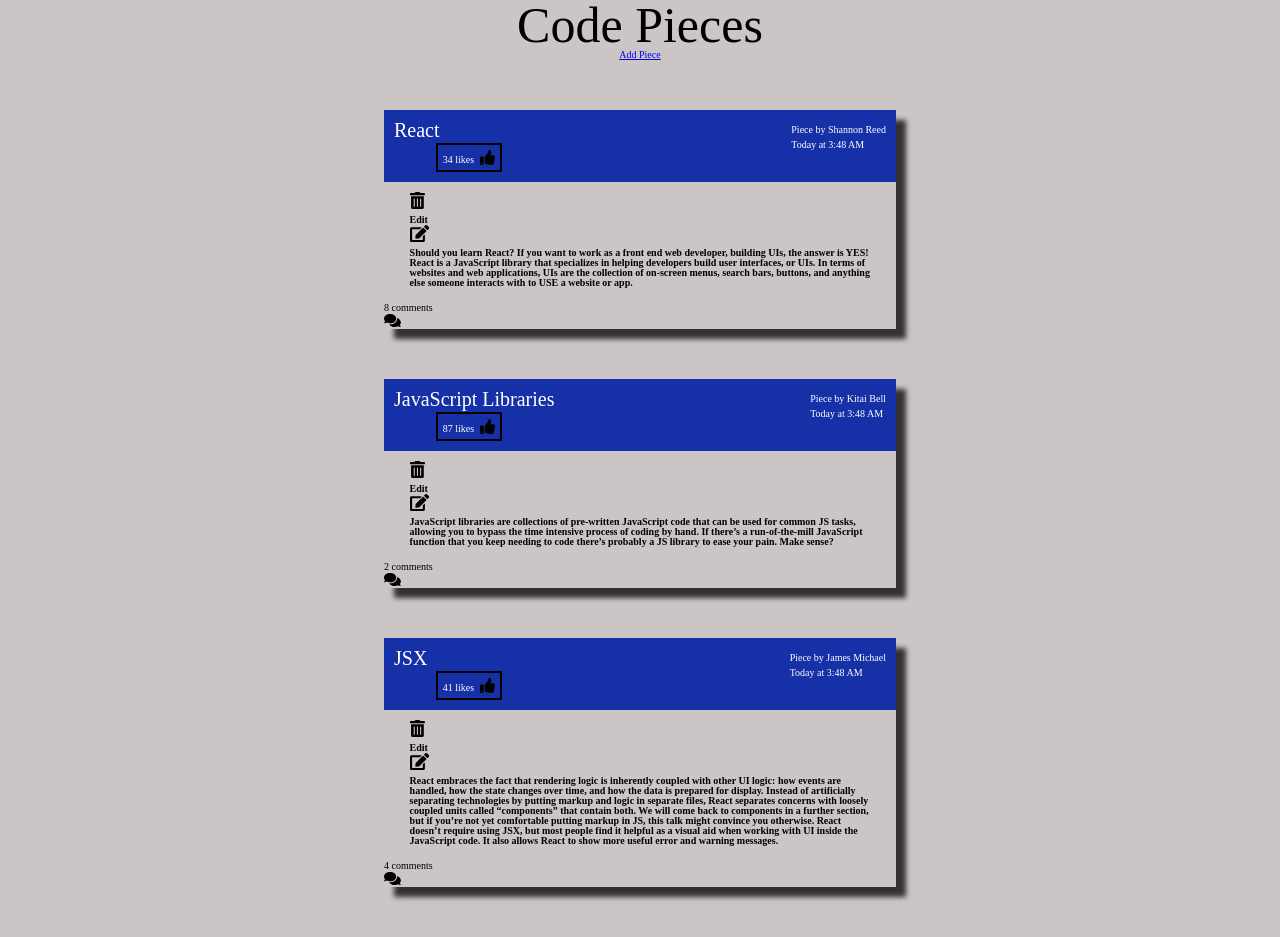
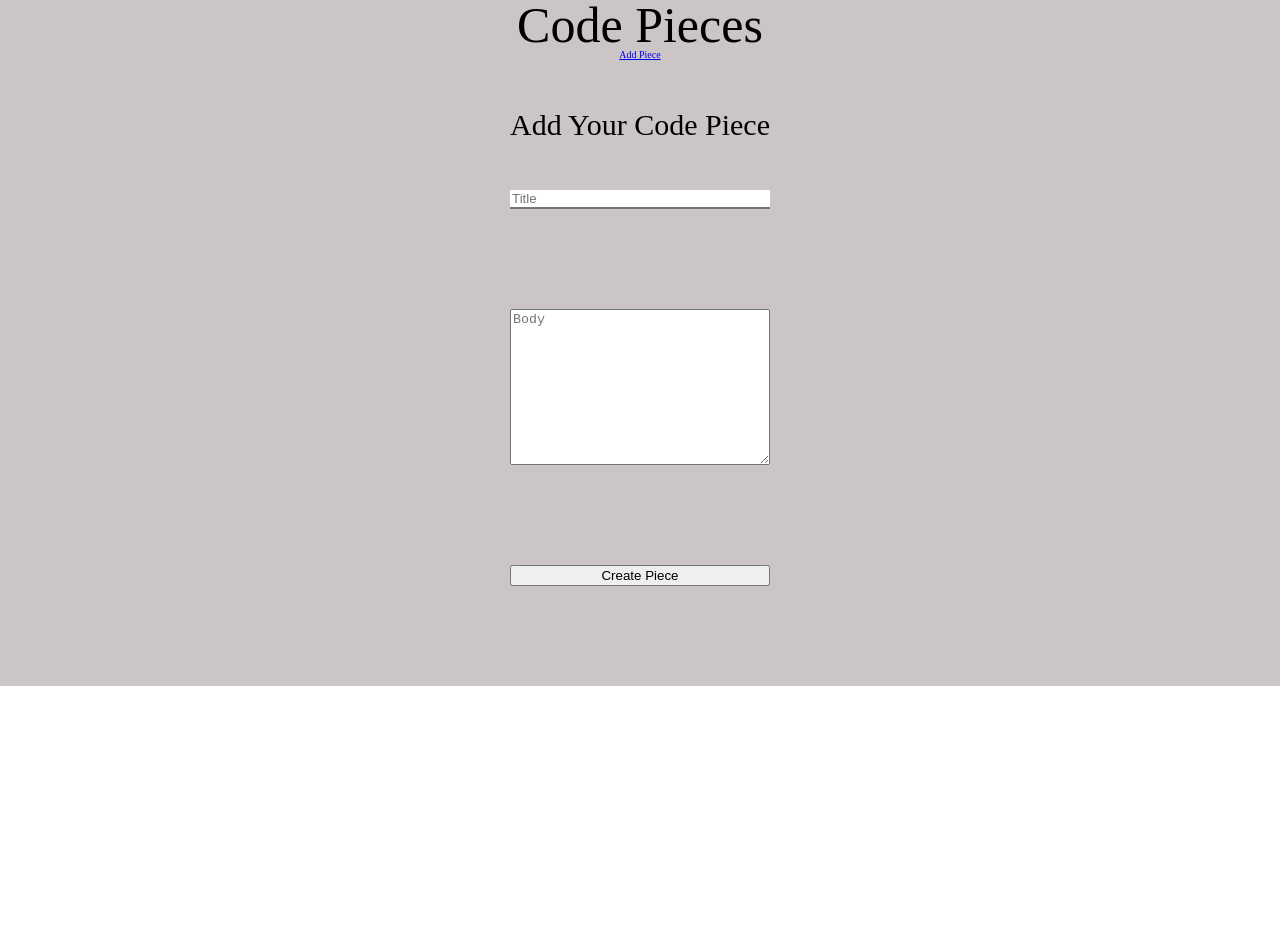
Before and after one commit to SR-Portfolio-Projects/Code-Pieces-Part-I, a React (Create React App) app in the folder code-pieces/: page /editpieceform in a window 1280 px wide. After the commit the page ends 800 px from the top, so only its background shows below. Built offline with nearby package versions, Linux system fonts and the light colour scheme.

Commit message:
working on edit piece form, edit button

```diff
--- a/code-pieces/src/App.js
+++ b/code-pieces/src/App.js
@@ -9,11 +9,12 @@ import Pieces from './components/Pieces';
 
 import './App.css';
 import AddPiece from './components/codePieces/AddPiece';
-import EditPiece from './components/codePieces/EditPiece';
+import EditPieceForm from './components/codePieces/EditPieceForm';
 
 
 const App = () => {
   const [ pieces, setPieces] = useState(dummyPieces)
+
 
   const history = useHistory()
 
@@ -23,6 +24,12 @@ const App = () => {
 		history.push('/');
 	  }, 100);
   };
+
+  const handleEdit = pieceId => {
+	  alert("On the way")
+  }
+
+
 
   const likePiece = (pieceId, isLikedState) => {
 		const { liked, isLiked } = isLikedState;
@@ -55,11 +62,7 @@ const App = () => {
 		)
 	}
 
-  	const editPiece = (pieceId) => {
 
-
-
-  	}
 
     return (
       <div className="App">
@@ -69,9 +72,9 @@ const App = () => {
       	  </Link>
 
 		  <Switch>
-		  	<Route path = '/editpiece/:id' render = {() => {
+		  	<Route path = '/editpieceform' render = {() => {
         		return (
-          			<EditPiece />
+          			<EditPieceForm/>
         		)
       		}}/>
 
@@ -87,6 +90,7 @@ const App = () => {
 						    setPieces = { setPieces }
 							likePiece = { likePiece }
 							deletePiece = { deletePiece }
+
 					/>
 
 				)
--- a/code-pieces/src/components/Pieces.js
+++ b/code-pieces/src/components/Pieces.js
@@ -4,7 +4,7 @@ import Piece from './codePieces/Piece';
 
 
 
-const Pieces = ({ pieces, likePiece, deletePiece }) => {
+const Pieces = ({ pieces, likePiece, deletePiece, editPiece }) => {
 
   return (
     <div className="Pieces">
--- /dev/null
+++ b/code-pieces/src/components/codePieces/EditPieceForm.js
@@ -0,0 +1,104 @@
+import React, { useState } from "react";
+
+
+const EditPieceForm = ({addPiece}) => {
+  const [title, setTitle] = useState();
+	const [content, setContent] = useState();
+
+  const handleSubmit = e => {
+    e.preventDefault();
+    const newPiece = {
+      id: Date.now().toString(),
+      title: title,
+      content: content,
+      imageUrl:"https://images.unsplash.com/photo-1477763858572-cda7deaa9bc5?ixlib=rb-1.2.1&ixid=eyJhcHBfaWQiOjEyMDd9&auto=format&fit=crop&w=1876&q=80",
+
+      user: {
+        userId: '1',
+        userImage: "https://icon2.cleanpng.com/20180320/sqe/kisspng-twitch-computer-icons-streaming-media-youtube-live-tv-twitch-icon-5ab19172461392.001176751521586546287.jpg",
+        displayName: 'Robin Love',
+        email: 'robin@email.com'
+      },
+      likes: 0,
+      numOfComments: 0,
+      commentsList: [
+        {
+          id: 36,
+          username: "twitch",
+          text: "Epic Street Fighter action here in Vegas!",
+        },
+        {
+          id: 37,
+          username: "michaelmarzetta",
+          text: "Omg that match was crazy",
+        },
+        {
+          id: 38,
+          username: "themexican_leprechaun",
+          text: "What a setup",
+        },
+        {
+          id: 39,
+          username: "dennis_futbol",
+          text: "It that injustice",
+        },
+      ],
+      createdAt: new Date(),
+    }
+
+    addPiece(newPiece);
+
+    setTitle('');
+    setContent('');
+  };
+
+
+  const handleChange = e => {
+    e.preventDefault();
+
+		const inputValue = e.target.value;
+
+		switch (e.target.name) {
+			case "title":
+				setTitle(inputValue);
+				break;
+			case "content":
+				setContent(inputValue);
+				break;
+			default:
+				break;
+		}
+  };
+
+
+
+
+    return (
+      <div className = 'form'>
+        <h2>Add Your Code Piece</h2>
+        <form onSubmit={handleSubmit} className="AddPiece">
+
+          <input className = 'title'
+                type="text"
+                name="title"
+                placeholder="Title"
+                value={title}
+                onChange={handleChange}
+          />
+          <textarea className = ''
+                    rows='10'
+                    type="text"
+                    name="content"
+                    placeholder="Body"
+                    value={content}
+                    onChange={handleChange}>
+          </textarea>
+          <button className="create"
+                type="submit"
+                >Create Piece</button>
+        </form>
+      </div>
+    );
+  }
+
+export default EditPieceForm;
--- a/code-pieces/src/components/codePieces/EditPiece.js
+++ b/code-pieces/src/components/codePieces/EditPieceLink.js
@@ -1,18 +1,19 @@
 import React from "react";
 import { FontAwesomeIcon } from '@fortawesome/react-fontawesome'
 import { faEdit } from '@fortawesome/free-solid-svg-icons'
+import { Link } from 'react-router-dom';
 
 const EditPiece = (props) => {
-	const { likePiece, numberOfLikes, liked } = props;
+	const {  } = props;
 
 	return (
 		<div className="edit-section" key="edit-icon-container">
-			<div className="edit-section-wrapper">
-				<p className="like-number">Edit</p>
-					<FontAwesomeIcon color = { liked === true ? "red" : "black"}
-									 icon={faEdit}
-					/>
-			</div>
+		    <Link to = '/editpieceform'>
+            <FontAwesomeIcon
+                    icon={faEdit}
+            />
+          </Link>
+
 		</div>
 	);
 };
--- a/code-pieces/src/components/codePieces/Piece.js
+++ b/code-pieces/src/components/codePieces/Piece.js
@@ -3,7 +3,7 @@ import moment from 'moment';
 import LikePiece from './LikePiece';
 import Comments from '../Comments';
 import DeletePiece from './DeletePiece';
-import EditPiece from './EditPiece';
+import EditPieceLink from './EditPieceLink';
 
 const Piece = ({ piece, likePiece, deletePiece }) => {
   const [liked, isLiked] = useState(false);
@@ -27,7 +27,7 @@ const Piece = ({ piece, likePiece, deletePiece }) => {
         </div>
         <div className="content">
           <DeletePiece deletePiece = {() => deletePiece(piece.id) } />
-          <EditPiece />
+          <EditPieceLink/>
           <p>{  piece.content }</p>
         </div>
       </div>
```
